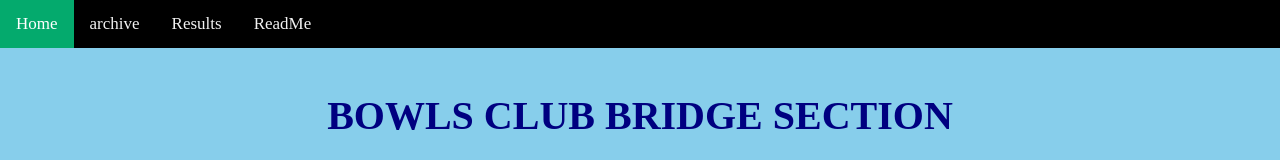
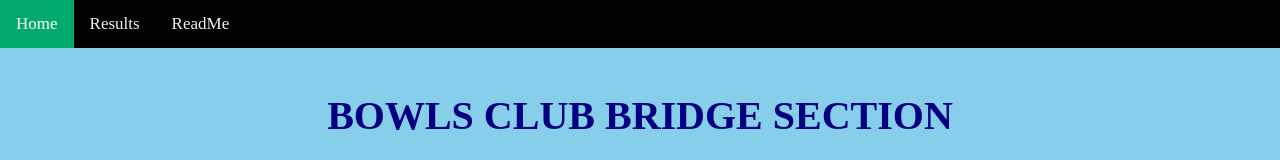
Before and after one commit to andydick1947/BowlsClub2024, a plain HTML site: page index.html in a window 1280 px wide. Shown: the top 160 px of the page. Drawn offline with Linux system fonts and the light colour scheme.

Commit message:
Update index.html

```diff
--- a/index.html
+++ b/index.html
@@ -10,7 +10,6 @@
 <body>
   <div class="indexbar">
     <a class="active" href="index.html">Home</a>
-    <a href="https://andydick1947.github.io/Llantonian2024/index.html">archive</a>
     <a href="res-mnths.html">Results</a>
     <a href="readMeHome.html">ReadMe</a>
     </div>
```
